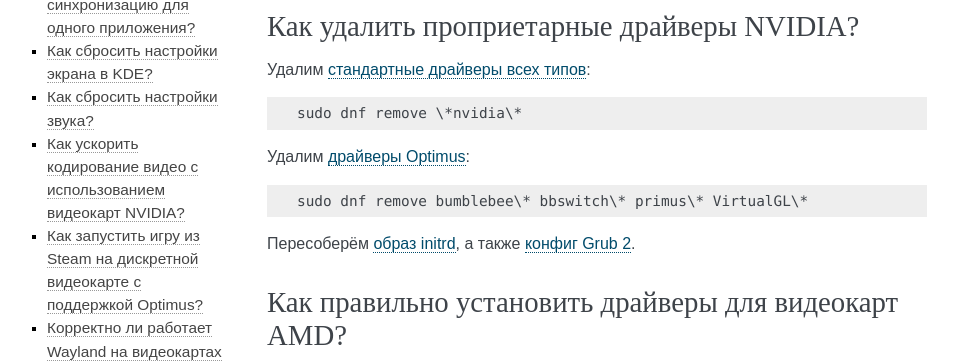
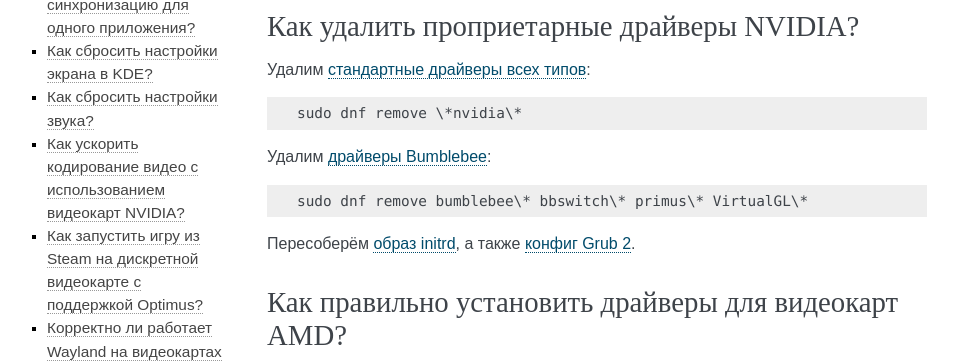
Before and after one commit to RussianFedora/FAQ, a Sphinx documentation site: the page built from source/hardware.rst, in a window 1280 px wide and 900 px high, scrolled down 3877 px. Shown: the part 112-475 px from the top of the window, without its empty margins (153-1111 px from the left). Built offline with Sphinx 7.4.7, drawn with Linux system fonts in a browser that asks for light colours.

Commit message:
Fixed incorrect internal hyperlink to legacy Optimus driver.

```diff
--- a/source/hardware.rst
+++ b/source/hardware.rst
@@ -251,7 +251,7 @@
 
     sudo dnf remove \*nvidia\*
 
-Удалим :ref:`драйверы Optimus <nvidia-optimus>`:
+Удалим :ref:`драйверы Bumblebee <nvidia-legacy-optimus>`:
 
 .. code-block:: text
 
```
